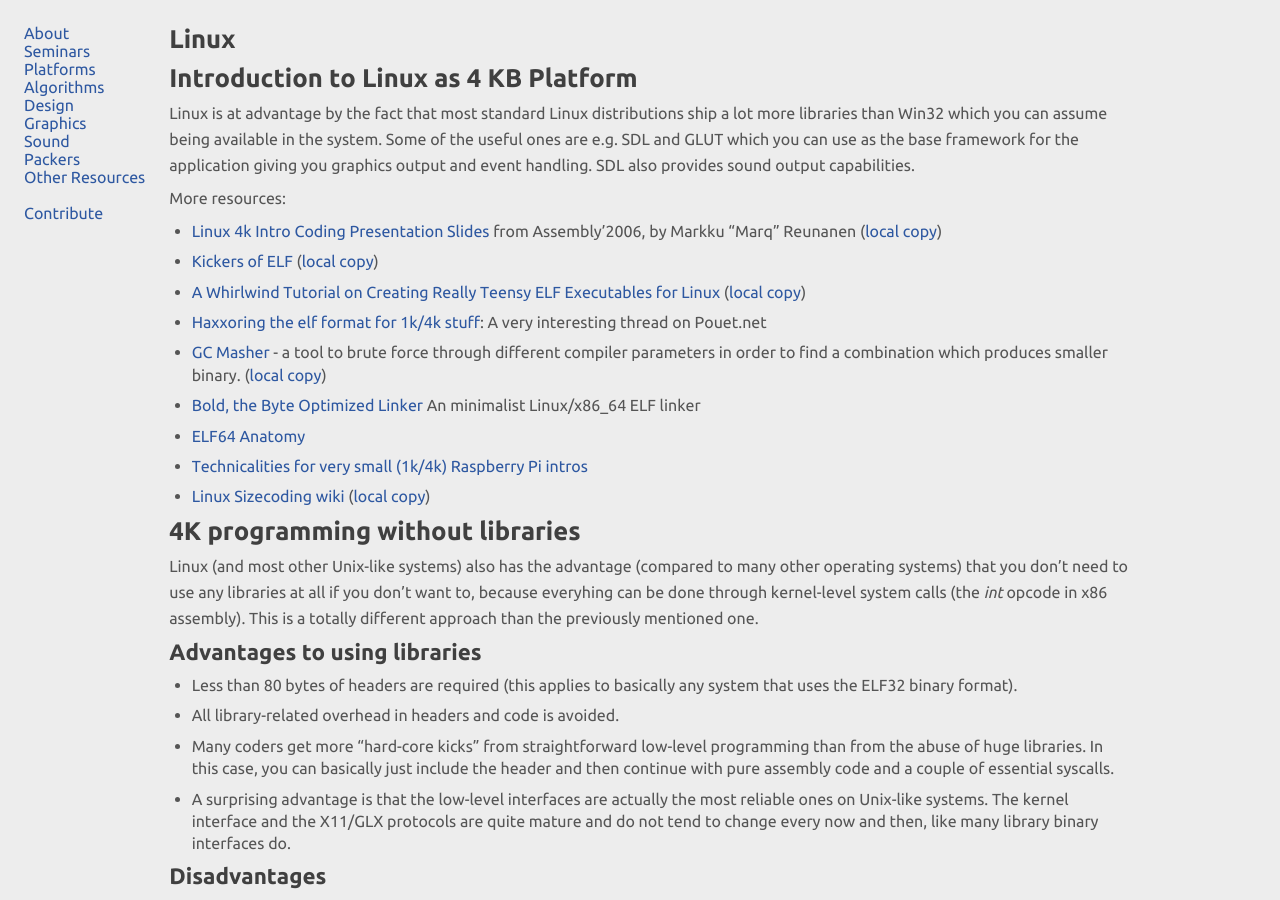
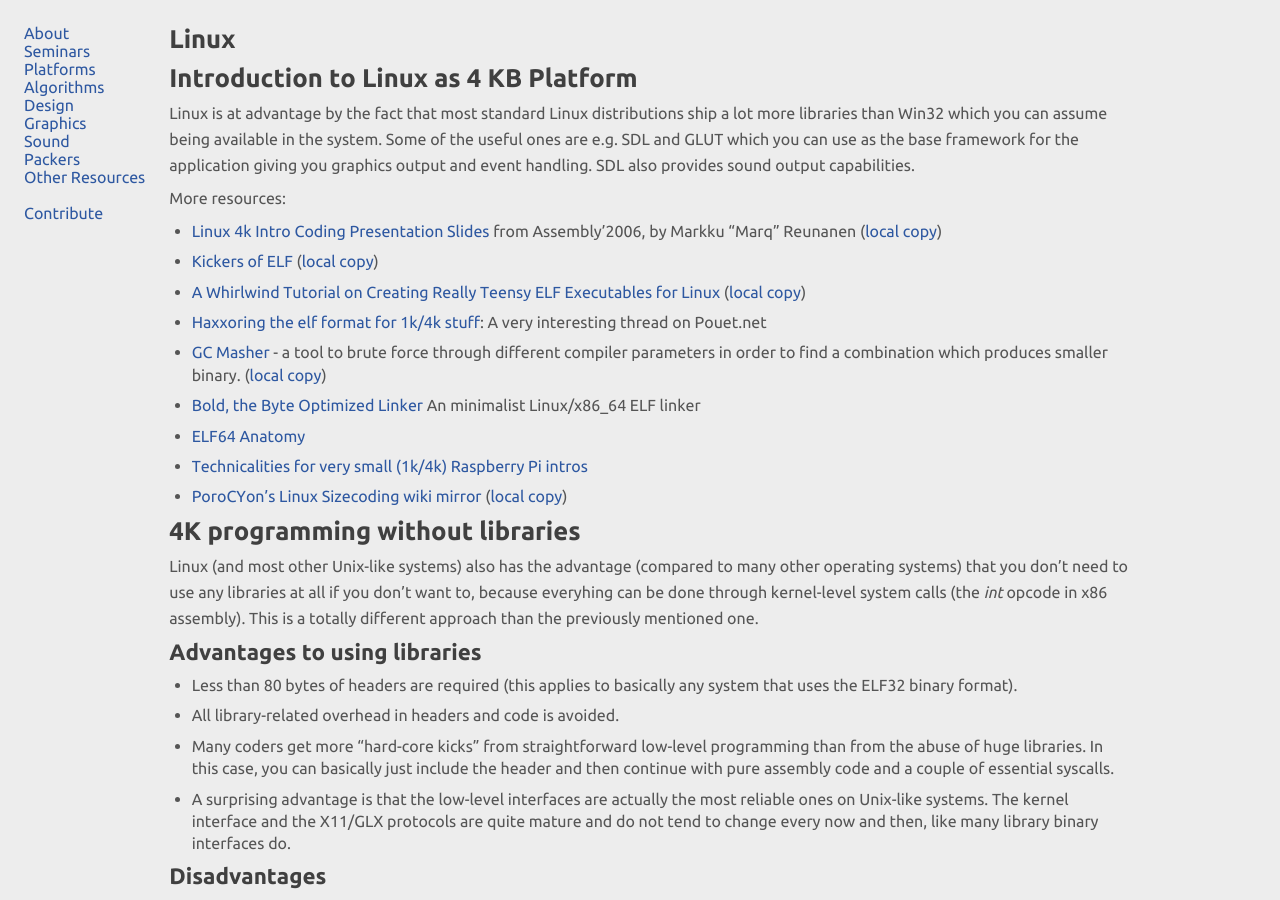
Before and after one commit to in4k/in4k.github.io, a Jekyll site: the page built from wiki/linux.markdown, in a window 1280 px wide and 900 px high. Built offline with Jekyll 4.4.1, drawn with Linux system fonts in a browser that asks for light colours.

Commit message:
Update linux.markdown

```diff
--- a/wiki/linux.markdown
+++ b/wiki/linux.markdown
@@ -17,7 +17,7 @@
 *   [Bold, the Byte Optimized Linker](http://www.alrj.org/projects/bold/ "http://www.alrj.org/projects/bold/") An minimalist Linux/x86_64 ELF linker
 *   [ELF64 Anatomy](/index.php?title=ELF64_Anatomy "ELF64 Anatomy")
 *   [Technicalities for very small (1k/4k) Raspberry Pi intros](http://www.pouet.net/topic.php?which=10915)
-*   [Linux Sizecoding wiki](https://pcy.be/lsc-wiki.html) ([local copy](/wiki/lsc-wiki/home))
+*   [PoroCYon's Linux Sizecoding wiki mirror](https://pcy.be/lsc-wiki.html) ([local copy](/wiki/lsc-wiki/home))
 
 # 4K programming without libraries
 
```
